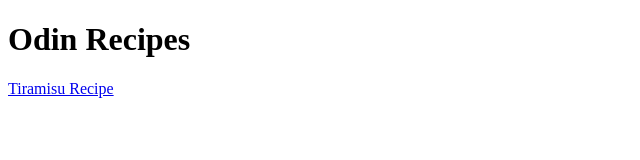
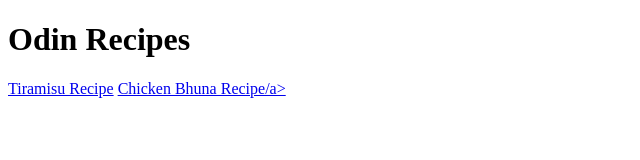
Before and after one commit to HarshSingh-hue/odin-recipes, a plain HTML site: page index.html in a window 1280 px wide. Shown: the whole page, without its empty margins (0-640 px from the left). Drawn offline with Linux system fonts and the light colour scheme.

Commit message:
add the title of the recipe in the anchor tag

```diff
--- a/index.html
+++ b/index.html
@@ -9,7 +9,7 @@
 <body>
     <h1>Odin Recipes</h1>
     <a href="./recipes/tiramisu.html">Tiramisu Recipe</a>
-    <a href="./recipes/chickenBhuna.html"></a>
+    <a href="./recipes/chickenBhuna.html">Chicken Bhuna Recipe/a>
 </body>
 
 </html>
```
